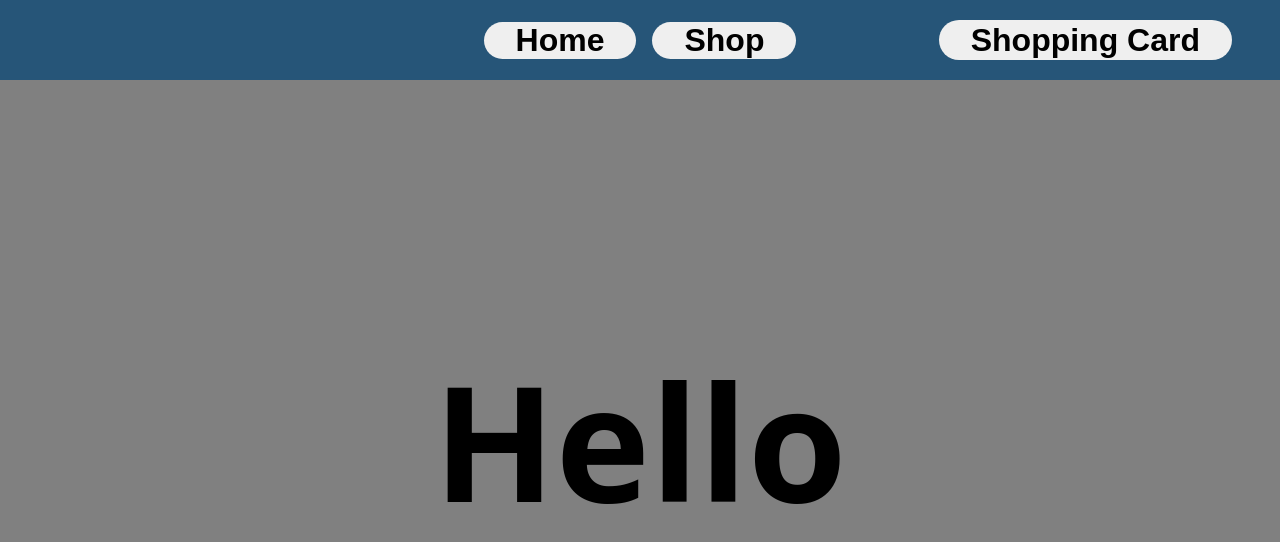
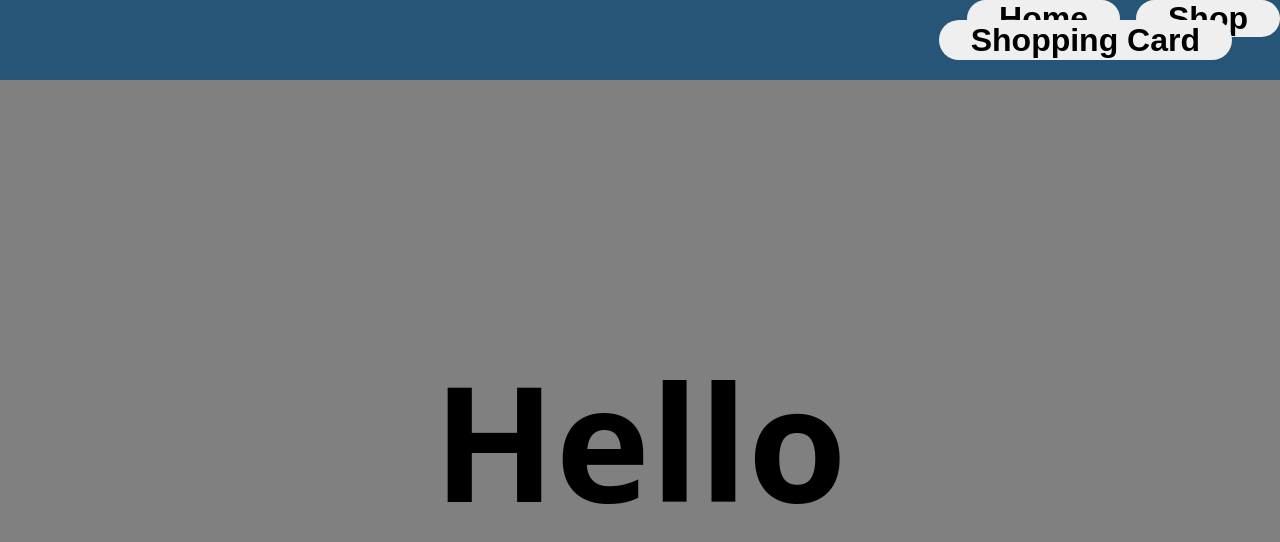
Before and after one commit to BlockchainLover2/Shopping-Cart, a React (Vite) app: page / in a window 1280 px wide. Shown: the top 542 px of the page. Built offline with nearby package versions, Linux system fonts and the light colour scheme; no server answers.

Commit message:
Safari Fix

```diff
--- a/src/App.css
+++ b/src/App.css
@@ -229,7 +229,7 @@ nav {
     display: grid;
     grid-auto-flow: column;
     justify-items: end;
-    position: relative;
+    position: sticky;
     top: 0;
     z-index: 1;
 }
@@ -238,8 +238,6 @@ nav > .button-group {
     display: flex;
     gap: 1rem;
     position: absolute;
-    justify-self: center;
-    align-self: center;
 }
 
 nav > .button-container {
```
